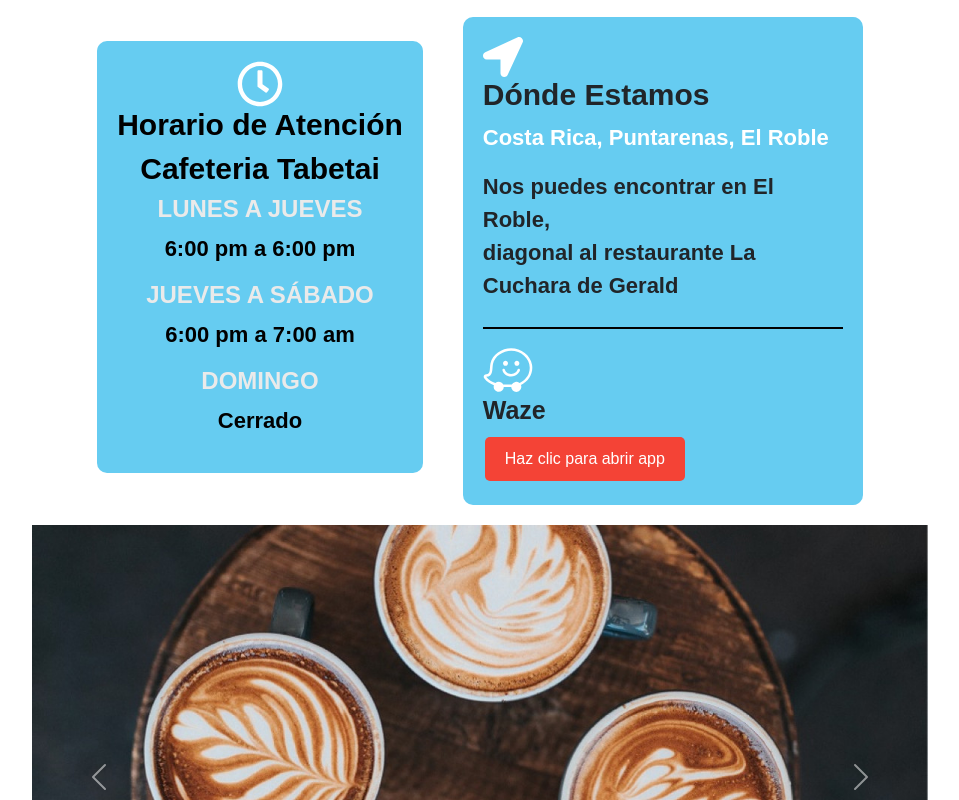
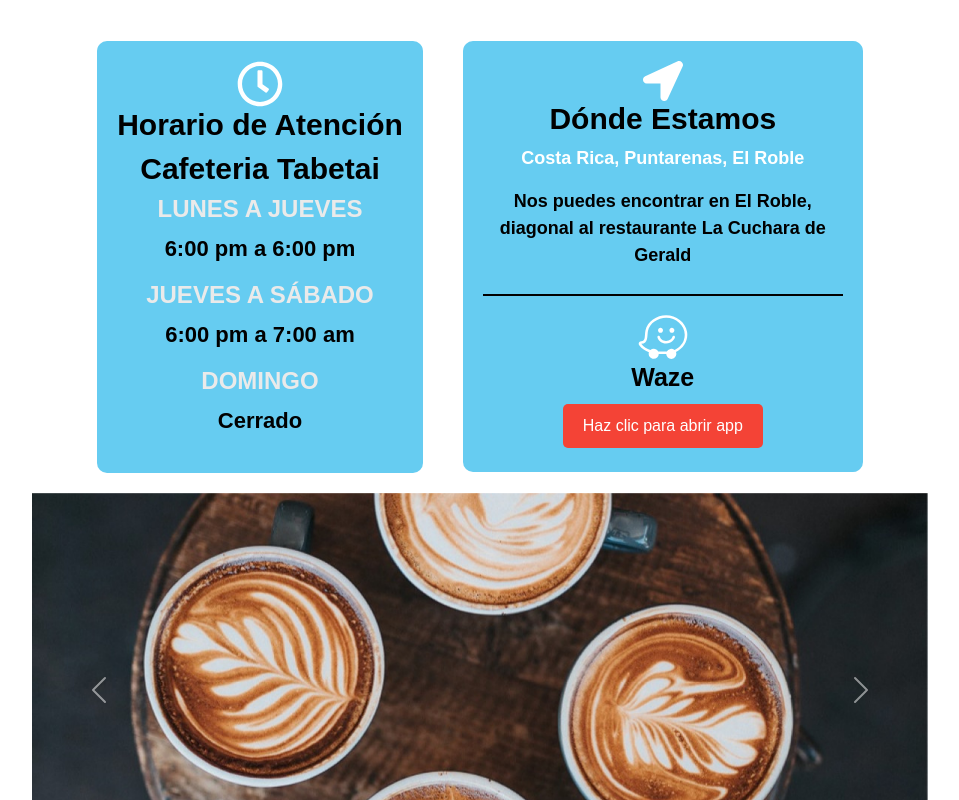
Before and after one commit to Porrasg/Website_Cafeteria_Tabetai, a React (Create React App) app in the folder frontend/tabetai/: page / in a window 1280 px wide. Shown: the part 2240-3040 px from the top of the page, without its empty margins (160-1119 px from the left). Built offline with nearby package versions, Linux system fonts and the light colour scheme.

Commit message:
Add styles and funtionality

```diff
--- a/frontend/tabetai/src/App.js
+++ b/frontend/tabetai/src/App.js
@@ -18,6 +18,7 @@ import Menu from './components/Menu/Menu';
 import Schelude from './components/Schedule/Schelude';
 import Location from './components/Location/Location';
 import ConfirmationReservation from './components/ConfirmationReservation/ConfirmationReservation'
+import Form_tables from './components/Admins/Form_tables/Form_tables';
 
 function App() {
   const router = createBrowserRouter([
@@ -66,6 +67,10 @@ function App() {
       element: <Admins_views></Admins_views>
     },
     {
+      path: '/mesas',
+      element: <Form_tables></Form_tables>
+    },
+    {
       path: '/admin_mesas',
       element: <Tables></Tables>
     },
--- /dev/null
+++ b/frontend/tabetai/src/components/Admins/Form_tables/Form_tables.jsx
@@ -0,0 +1,45 @@
+import React from 'react'
+
+function Form_tables() {
+
+
+
+
+    return (
+        <>
+            <div>
+                <h2>Agregar Nuevas Mesas</h2>
+                {/* <form >
+                    Email: <input type="email" name='email' placeholder="email" />
+                    <br/>
+                    Password: <input type="password" name='password' placeholder="password" />
+                    <br/>
+                    Name: <input type="name" name='name' placeholder="name" />
+                    <br/>
+                    <input type='submit' value="Submit" />
+                </form> */}
+                <form action="/tu_ruta_de_procesamiento" method="post">
+                    <label for="name_table">Nombre de la tabla:</label>
+                    <input type="text" id="name_table" name="name_table" required/>
+                    <br/>
+
+                    <label for="spaces">Espacios:</label>
+                    <input type="number" id="spaces" name="spaces" required/>
+                    <br/>
+
+                    <label for="status">Estado:</label>
+                    <select id="status" name="status" required>
+                        <option value="activo">available</option>
+                        <option value="inactivo">reserved</option>
+                    </select>
+                    <br/>
+
+                    <input type="submit" value="Enviar"/>
+                </form>
+                <a href="/admin_mesas" className="boton_admins">Ver todas las mesas</a>
+            </div>
+        </>
+    )
+}
+
+export default Form_tables
--- a/frontend/tabetai/src/components/Carousel/Carousel.css
+++ b/frontend/tabetai/src/components/Carousel/Carousel.css
@@ -10,7 +10,7 @@
 
 .imagenes {
     width: 100%;
-    max-height: 550px; /* Establece la altura máxima según tus necesidades */
+    max-height: 395px; /* Establece la altura máxima según tus necesidades */
     object-fit: cover; /* Controla cómo se ajusta la imagen manteniendo su relación de aspecto */
 }
 
--- a/frontend/tabetai/src/components/Location/Location.jsx
+++ b/frontend/tabetai/src/components/Location/Location.jsx
@@ -10,13 +10,15 @@ function Location() {
             {/* <Navbar></Navbar> */}
 
             {/* Contenedor de Dónde Estamos */}
+            <br />
+            <div className="fontt">
+                <div className="container-wrapperr">
                     <div className="container">
                         <FaLocationArrow size={40} color='white'/>
                         <h1 className='parr'>Dónde Estamos</h1>
-                <p className="country parrafo">Costa Rica, Puntarenas, El Roble</p>
-                <p className="line-after-paragraphh parrafo">
-                Nos puedes encontrar en El Roble, <br />
-                diagonal al restaurante La Cuchara de Gerald
+                        <p className="country parrafoo">Costa Rica, Puntarenas, El Roble</p>
+                        <p className="line-after-paragraphh parrafoo">
+                        Nos puedes encontrar en El Roble, diagonal al restaurante La Cuchara de Gerald
                         </p>
                         <FaWaze size={50} color="white" />
                         <br />
@@ -24,6 +26,9 @@ function Location() {
                         <button className='btn-sch'>Haz clic para abrir app</button>
                     </div>
                 </div>
+            </div>
+
+        </div>
     )
 }
 
--- a/frontend/tabetai/src/components/ViewsAdmin/ViewsAdmin.jsx
+++ b/frontend/tabetai/src/components/ViewsAdmin/ViewsAdmin.jsx
@@ -9,7 +9,7 @@ function ViewsAdmin() {
             <div className='registration-admin'>
                 <a href="/admin_reservaciones" className="boton">Reservaciones</a>
                 <a href="/admin_clientes" className="boton">Clientes</a>
-                <a href="/admin_mesas" className="boton">Mesas</a>
+                <a href="/mesas" className="boton">Mesas</a>
                 <a href="/admins" className="boton">Administradores</a>
             </div>
         </div>
```
Also changed, not shown: frontend/tabetai/src/components/Admins/Form_admin/Form_admin.jsx (+0 -9 lines). Lines whose indentation alone changed are shown as unchanged.
